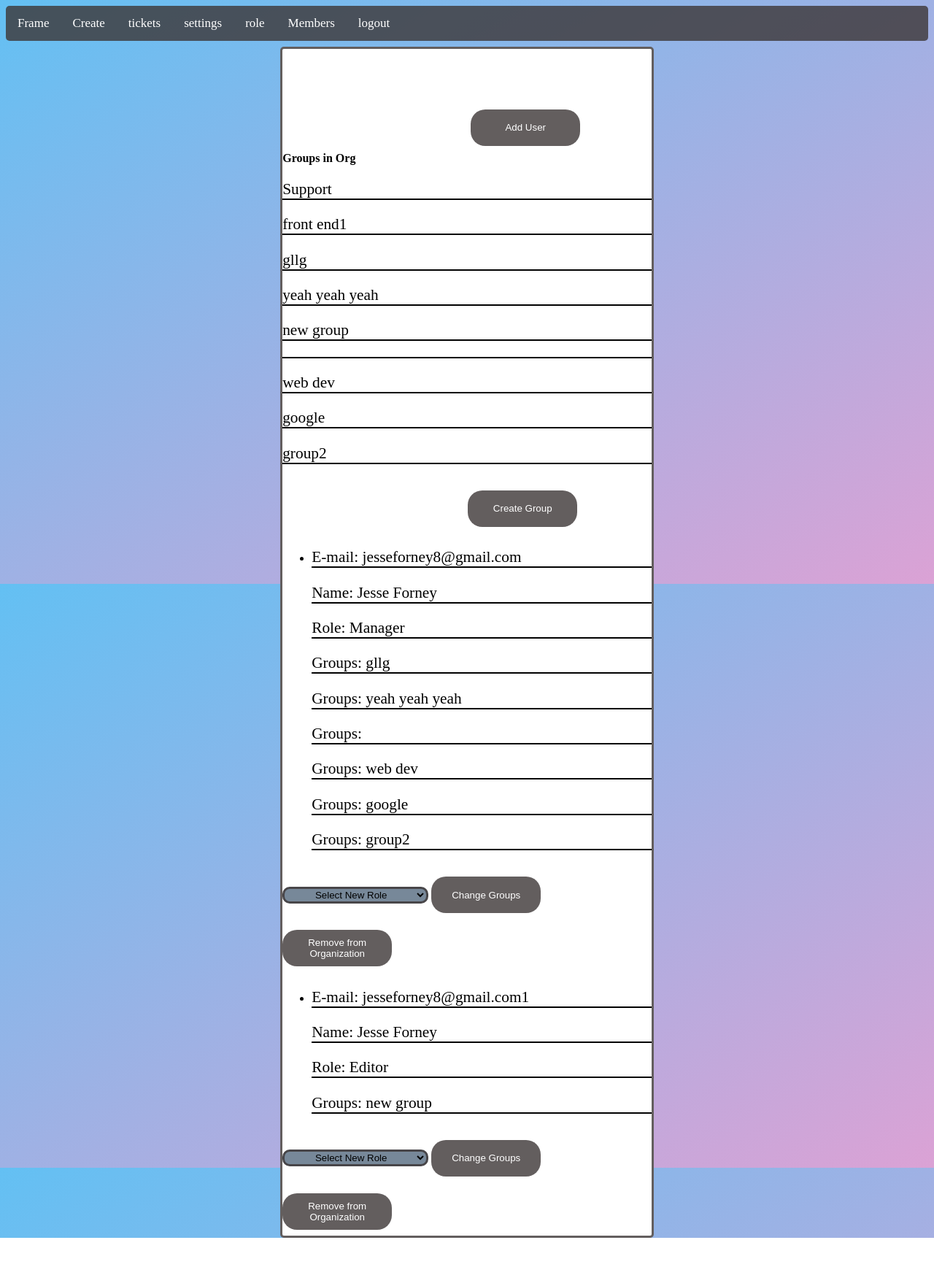
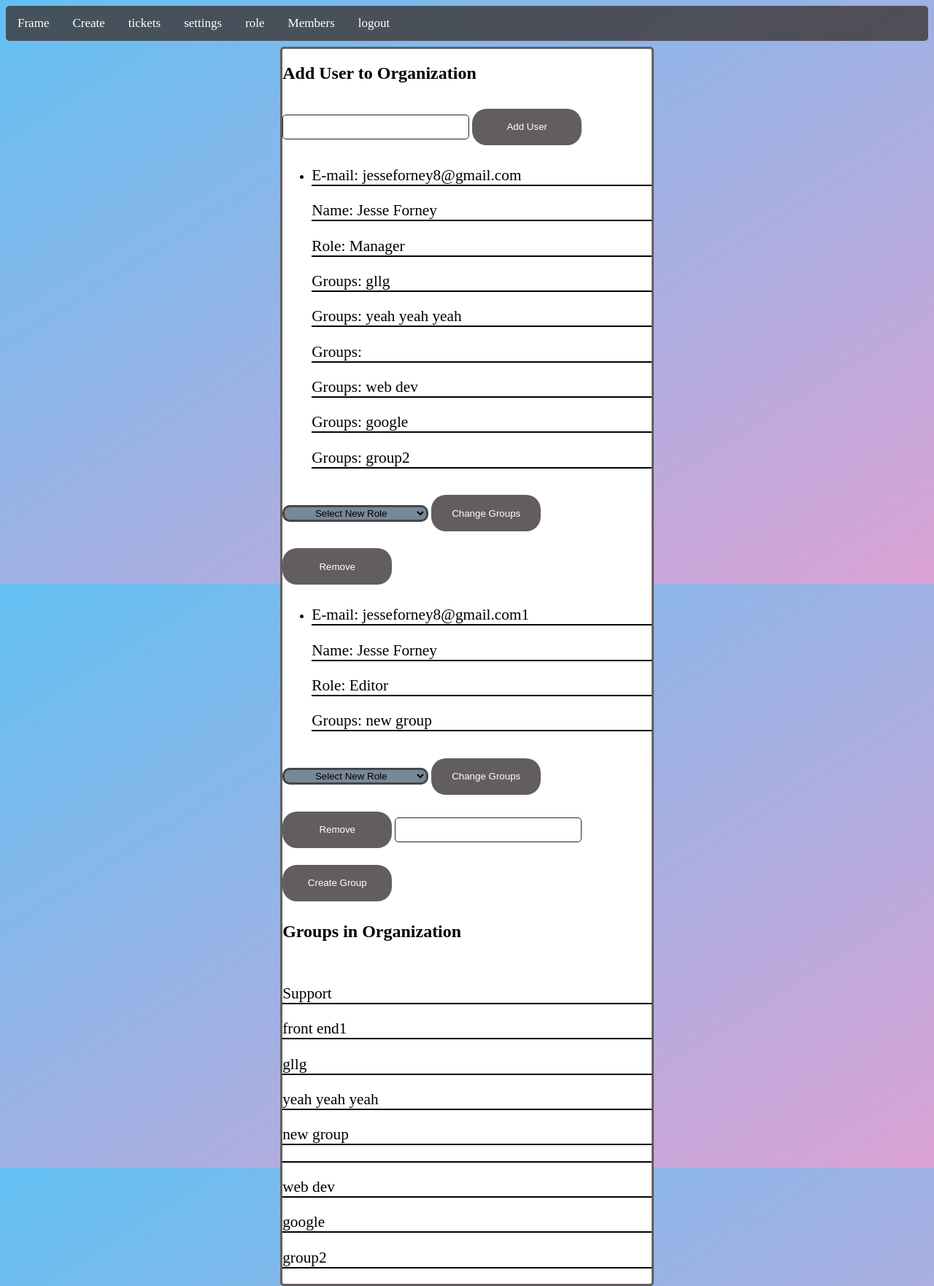
Before and after one commit to jesseforney8/Frame, a Flask app: page /members in a window 1280 px wide. Shown: the whole page at 73% size. Before the commit the page ends 1696 px from the top, so only its background shows below. Run offline with Flask 2, Linux system fonts and the light colour scheme; a user stored in the database is signed in; data comes from the database, SQL or seed files in the repository; both versions use the stored data as it was after the commit.

Commit message:
Made all pages look halfway presentible

```diff
--- a/Frame/website/static/styles.css
+++ b/Frame/website/static/styles.css
@@ -99,6 +99,7 @@
   html {
     background: linear-gradient(to bottom right, #33ccff -40%, #ff99cc 130%);
     height: 100%;
+    background-attachment:fixed;
 
   }
   .buttons {
@@ -204,6 +205,17 @@
     width: 250px;
     opacity: .85;
     border: 1px solid black;
+    display: block;
+
+  }
+  .settinginput1 {
+    border-radius: 5px;
+    border: none;
+    height: 30px;
+    width: 250px;
+    opacity: .85;
+    border: 1px solid black;
+
   }
   #signup {
     padding-top: 150px;
@@ -238,6 +250,7 @@ border-bottom: 2px solid black;
     overflow-y: auto;
     border: 3px solid rgba(61, 54, 54, 0.8);
     padding-bottom: 0;
+    margin-top: 8px;
 
   }
 
@@ -250,3 +263,6 @@ border-bottom: 2px solid black;
     border-bottom: 1px solid black;
 
   }
+  p1 {
+    display: block;
+  }
--- a/Frame/website/templates/base1.html
+++ b/Frame/website/templates/base1.html
@@ -21,3 +21,5 @@
 <div class="default1">
         {%block body%}{%endblock%}
 </div>
+</body>
+</html>
--- a/Frame/website/templates/members.html
+++ b/Frame/website/templates/members.html
@@ -3,19 +3,12 @@
 {% block title%} Members {% endblock%}
 
 {% block body %}
-<h3>Add User to organization.</h3>
+<h2>Add User to Organization</h2>
 <form method="POST">
-    <input id="email" name="email">
+    <input id="email" name="email" class="settinginput1">
     <button type="submit" id="btn">Add User</button>
-</form
 
-<h3><b>Groups in Org</b></h3> <br>
-{%for group in groups%}
-<p>{{group.name}}</p>
-{%endfor%}
-
-<input id="grp"><button type="button" onclick="addgroup('{{user.email}}')">Create Group</button>
-
+</form>
 
 {%for member in members%}
 <ul class="list-group">
@@ -34,8 +27,29 @@
     <option value="Editor">Editor</option>
     <option value="Manager">Manager</option>
   </select>
+
+
 <button type="button" id="changegroups">Change Groups</button>
-<button type="button" id="remove" onclick="remove('{{member.email}}')">Remove from Organization</button>
+<button type="button" id="remove" onclick="remove('{{member.email}}')">Remove</button>
+{%endfor%}
+
+<input id="grp" class="settinginput1">
+<button type="button" onclick="addgroup('{{user.email}}')">Create Group</button>
+
+<h2><b>Groups in Organization</b></h2> <br>
+{%for group in groups%}
+<p>{{group.name}}</p>
+
+
+
+
+
+
+
+
+
+
+{%endfor%}
 
 
 
@@ -48,16 +62,6 @@
 
 
 
-
-
-
-
-
-
-
-
-
-{%endfor%}
 
 
 
--- a/Frame/website/templates/role.html
+++ b/Frame/website/templates/role.html
@@ -14,8 +14,8 @@
         <option value="Editer">Editer</option>
         <option value="Manager">Manager</option>
       </select>
-
-    <button type="submit" class="btn btn-primary">Change Role</button>
+    <br>
+    <button type="submit" >Change Role</button>
   </form>
 
 {% endblock %}
```
Also changed, not shown: Frame/website/templates/home.html (+13 -13 lines), Frame/website/templates/ticket.html (+16 -22 lines), Frame/website/templates/tickets.html (+8 -14 lines), Frame/website/instance/dababase.db.
